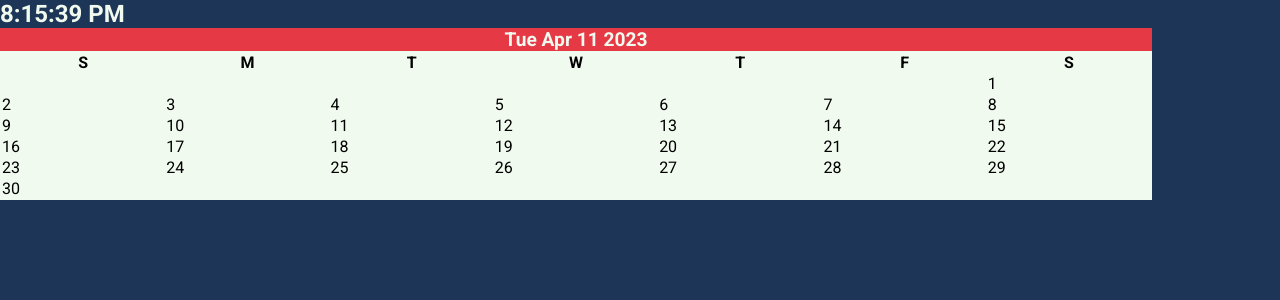
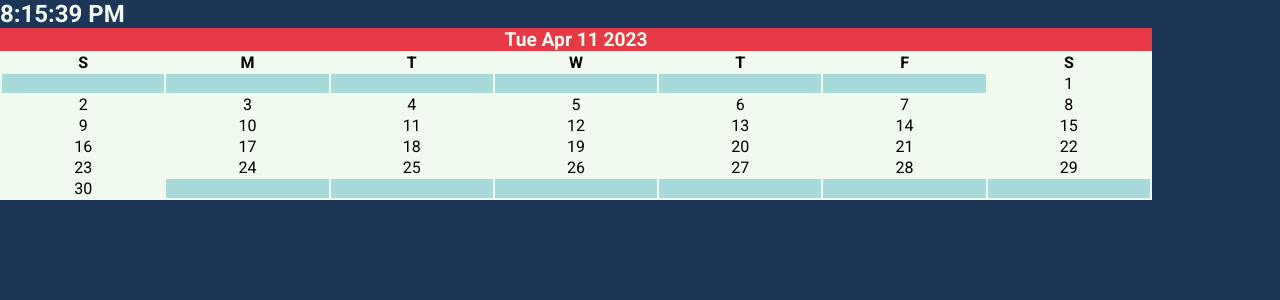
Before and after one commit to JavierCarrasco08/calendar, a React (Vite) app: page / in a window 1280 px wide. Shown: the top 300 px of the page. Built offline with nearby package versions, Linux system fonts and the light colour scheme.

Commit message:
Seleccionando el dia y agregando estilos

```diff
--- a/src/components/week/Week.jsx
+++ b/src/components/week/Week.jsx
@@ -1,6 +1,6 @@
-import { Fragment } from "react";
+import "./week.css";
 
-export default function Week({ week }) {
+export default function Week({ week, today }) {
   let dayOne = week.find((e) => e.day === 0);
   let dayTwo = week.find((e) => e.day === 1);
   let dayThree = week.find((e) => e.day === 2);
@@ -8,16 +8,29 @@ export default function Week({ week }) {
   let dayFive = week.find((e) => e.day === 4);
   let daySix = week.find((e) => e.day === 5);
   let daySeven = week.find((e) => e.day === 6);
-
   return (
     <>
-      <td className="calendar__td">{dayOne ? dayOne.num : "  "}</td>
-      <td className="calendar__td">{dayTwo ? dayTwo.num : "  "}</td>
-      <td className="calendar__td">{dayThree ? dayThree.num : "  "}</td>
-      <td className="calendar__td">{dayFourth ? dayFourth.num : "  "}</td>
-      <td className="calendar__td">{dayFive ? dayFive.num : "  "}</td>
-      <td className="calendar__td">{daySix ? daySix.num : "  "}</td>
-      <td className="calendar__td">{daySeven ? daySeven.num : "  "}</td>
+      <td className={`calendar__td ${dayOne?.num === today ? "today" : null}`}>
+        {dayOne ? dayOne.num : "  "}
+      </td>
+      <td className={`calendar__td ${dayTwo?.num === today ? "today" : null}`}>
+        {dayTwo ? dayTwo.num : "  "}
+      </td>
+      <td className={`calendar__td ${dayThree?.num === today ? "today" : ""}`}>
+        {dayThree ? dayThree.num : "  "}
+      </td>
+      <td className={`calendar__td ${dayFourth?.num === today ? "today" : ""}`}>
+        {dayFourth ? dayFourth.num : "  "}
+      </td>
+      <td className={`calendar__td ${dayFive?.num === today ? "today" : ""}`}>
+        {dayFive ? dayFive.num : "  "}
+      </td>
+      <td className={`calendar__td ${daySix?.num === today ? "today" : ""}`}>
+        {daySix ? daySix.num : "  "}
+      </td>
+      <td className={`calendar__td ${daySeven?.num === today ? "today" : ""}`}>
+        {daySeven ? daySeven.num : "  "}
+      </td>
     </>
   );
 }
--- /dev/null
+++ b/src/components/week/week.css
@@ -0,0 +1,6 @@
+.calendar__td {
+  text-align: center;
+}
+.today {
+  background-color: var(--primary-color-blue-light);
+}
```
